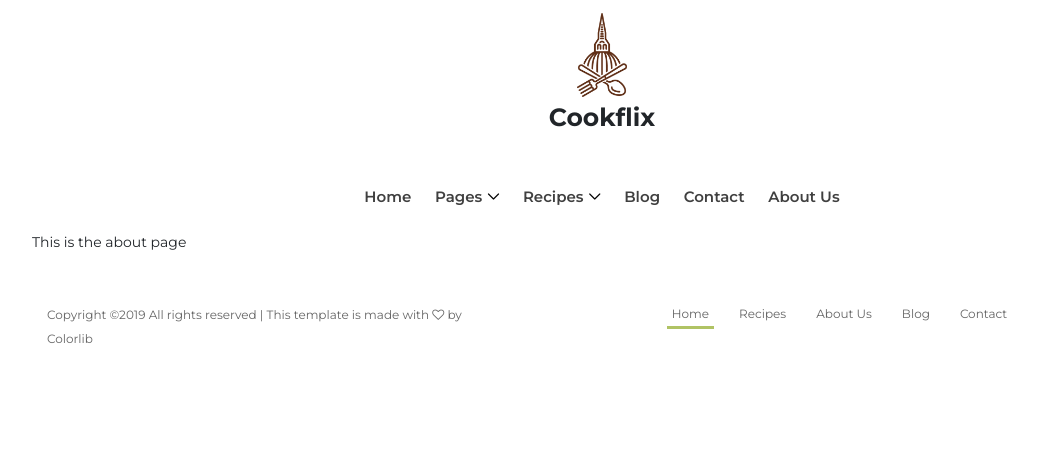
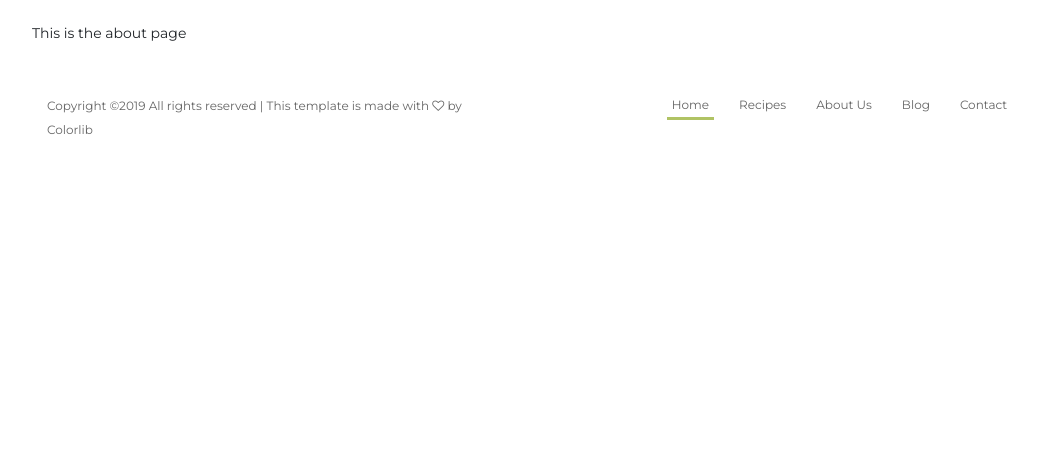
Before and after one commit to intzi/CookFlix, a Django app: page /about/ in a window 1280 px wide. Shown: the part 179-651 px from the top of the page, without its empty margins (38-1076 px from the left). Run offline with Django 3.2, Linux system fonts and the light colour scheme; some libraries are stand-ins or nearby versions; some web fonts are replaced.

Commit message:
reformat

```diff
--- a/templates/cookflixapp/base2.html
+++ b/templates/cookflixapp/base2.html
@@ -112,39 +112,39 @@
         </div>
 
         <!-- Logo Area -->
-        <div class="logo-area" style="padding:10px;">
+        <!-- <div class="logo-area" style="padding:10px;">
           <div class="col-xs-2">
             <figure>
               <img style="height:90px;" src="{% static "img/logo.png" %}" alt="">
               <figcaption><b style="font-size:25px;" >Cookflix</b></figcaption>
             </figure>
           </div>
-        </div>
+        </div> -->
 
         <!-- Navbar Area -->
-        <div class="bueno-main-menu" id="sticker">
+        <!-- <div class="bueno-main-menu" id="sticker">
             <div class="classy-nav-container breakpoint-off">
                 <div class="container-fluid">
                   <div class="row">
-                    <div class="span6" style="float: none; margin: 0 auto;">
+                    <div class="span6" style="float: none; margin: 0 auto;"> -->
 
                       <!-- Menu -->
-                      <nav class="classy-navbar justify-content-between" id="buenoNav">
+                      <!-- <nav class="classy-navbar justify-content-between" id="buenoNav"> -->
                           <!-- Navbar Toggler -->
-                          <div class="classy-navbar-toggler">
+                          <!-- <div class="classy-navbar-toggler">
                               <span class="navbarToggler"><span></span><span></span><span></span></span>
-                          </div>
+                          </div> -->
 
                           <!-- Menu -->
-                          <div class="classy-menu pull-left">
+                          <!-- <div class="classy-menu pull-left"> -->
 
                               <!-- Close Button -->
-                              <div class="classycloseIcon">
+                              <!-- <div class="classycloseIcon">
                                   <div class="cross-wrap"><span class="top"></span><span class="bottom"></span></div>
-                              </div>
+                              </div> -->
 
                               <!-- Nav Start -->
-                              <div class="classynav">
+                              <!-- <div class="classynav">
                                   <ul>
                                       <li><a href="{% url 'home' %}">Home</a></li>
                                       <li><a href="#">Pages</a>
@@ -203,10 +203,10 @@
                                   </ul>
 
 
-                              </div>
+                              </div> -->
                               <!-- Nav End -->
 
-                          </div>
+                          <!-- </div>
                       </nav>
 
                     </div>
@@ -215,10 +215,15 @@
                 </div>
             </div>
         </div>
-    </header>
+    </header> -->
     <!-- ##### Header Area End ##### -->
 
+      <div class="mt-4 col-md-12">
+
+      </div>
+
       <div class="container">
+
         <div class="row">
           {% block body_block %}
 
```
